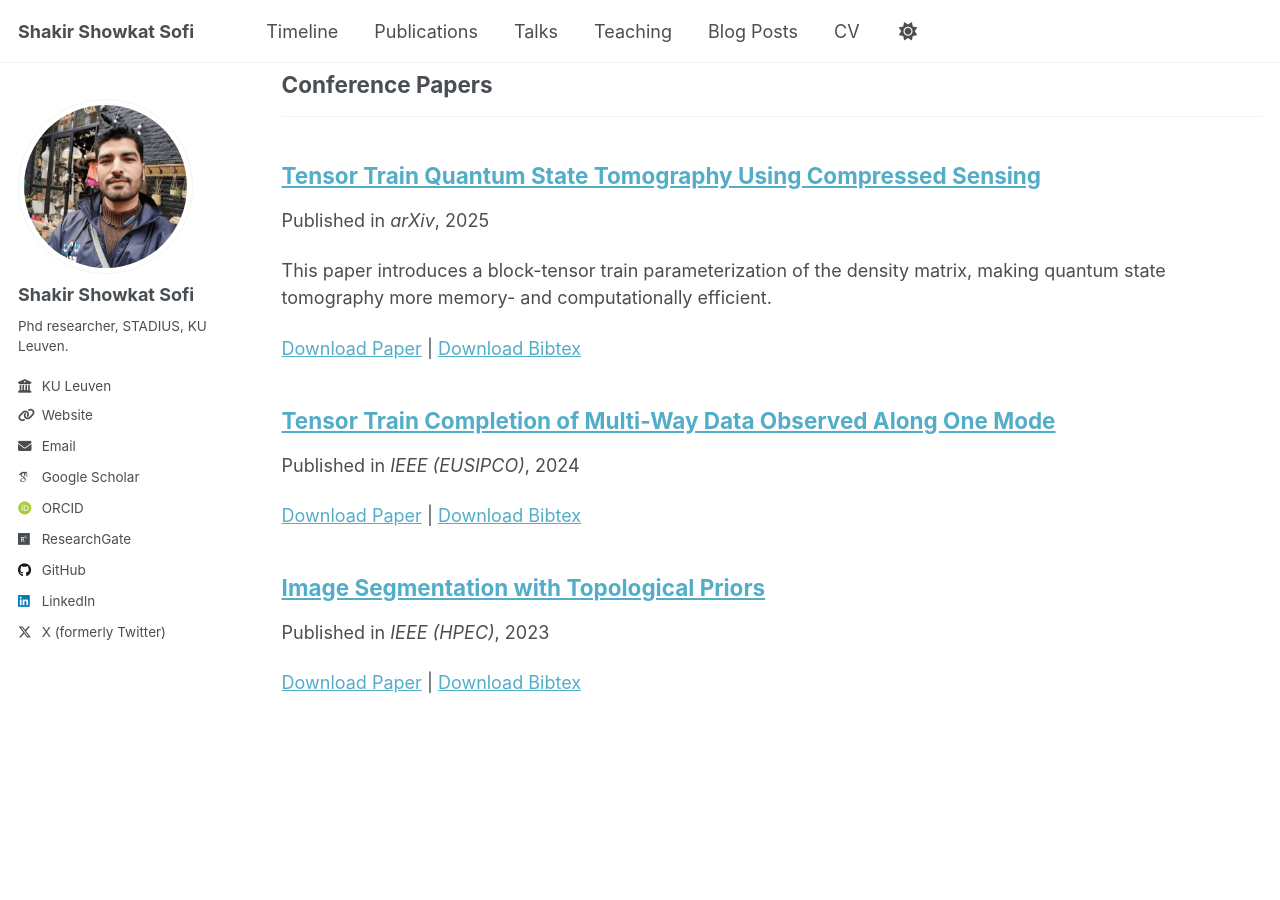
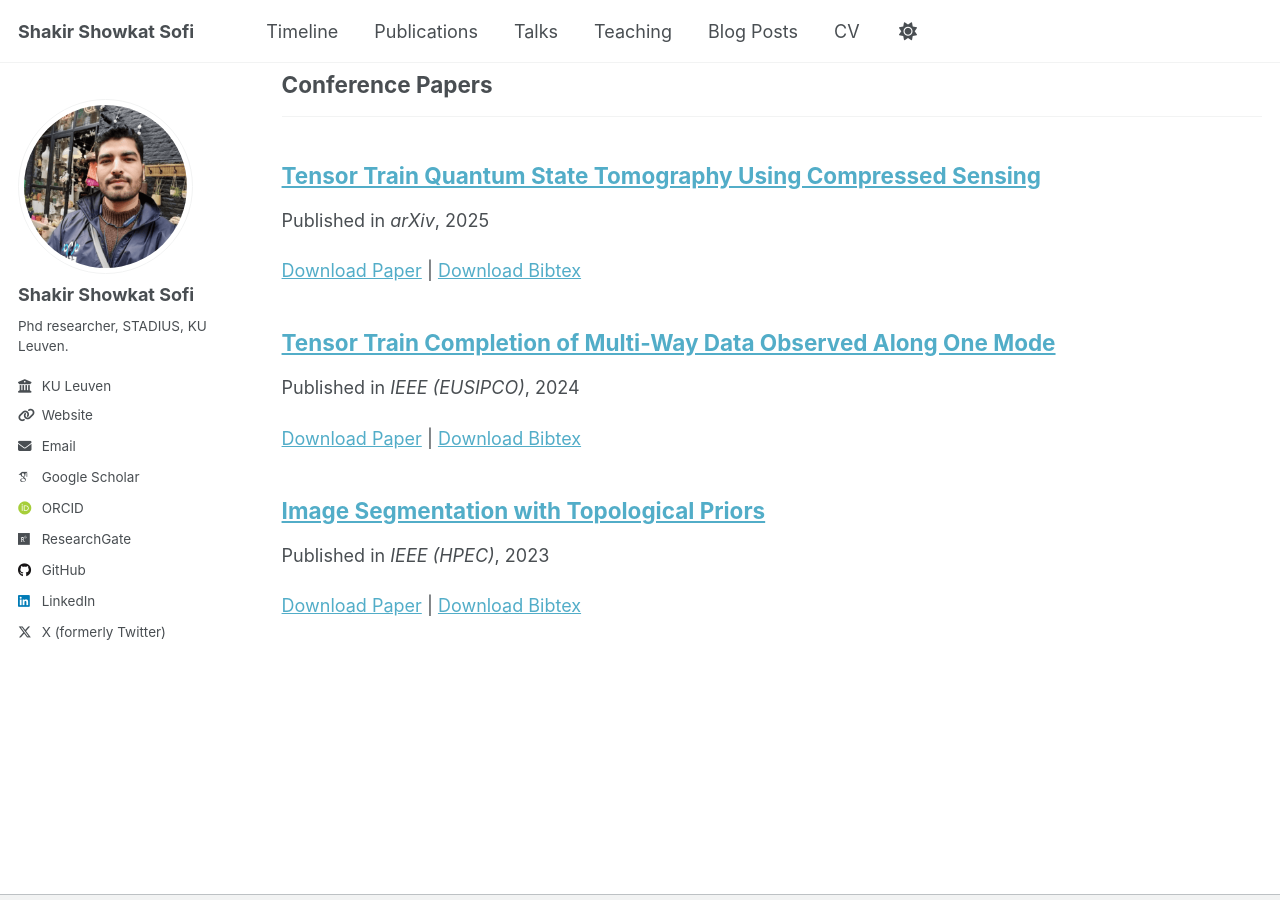
Before and after one commit to ShakirSofi/shakirsofi.github.io, a Jekyll site: the page built from _pages/publications.html, in a window 1280 px wide and 900 px high, scrolled down 813 px. Built offline with Jekyll 4.4.1, drawn with Linux system fonts in a browser that asks for light colours; some web fonts are replaced; a script that is not in the unit is left out.

Commit message:
Update 2025-06-30-tensor-train-quantum-state-tomography-using-compressed-sensing.md

```diff
--- a/_publications/2025-06-30-tensor-train-quantum-state-tomography-using-compressed-sensing.md
+++ b/_publications/2025-06-30-tensor-train-quantum-state-tomography-using-compressed-sensing.md
@@ -3,7 +3,7 @@ title: "Tensor Train Quantum State Tomography Using Compressed Sensing"
 collection: publications
 category: conferences
 permalink: /publication/2025-06-30-tensor-train-quantum-state-tomography-using-compressed-sensing
-excerpt: "This paper introduces a block-tensor train parameterization of the density matrix, making quantum state tomography more memory- and computationally efficient."
+excerpt: " "
 date: 2025-06-30
 venue: "arXiv"
 slidesurl: ''
```
